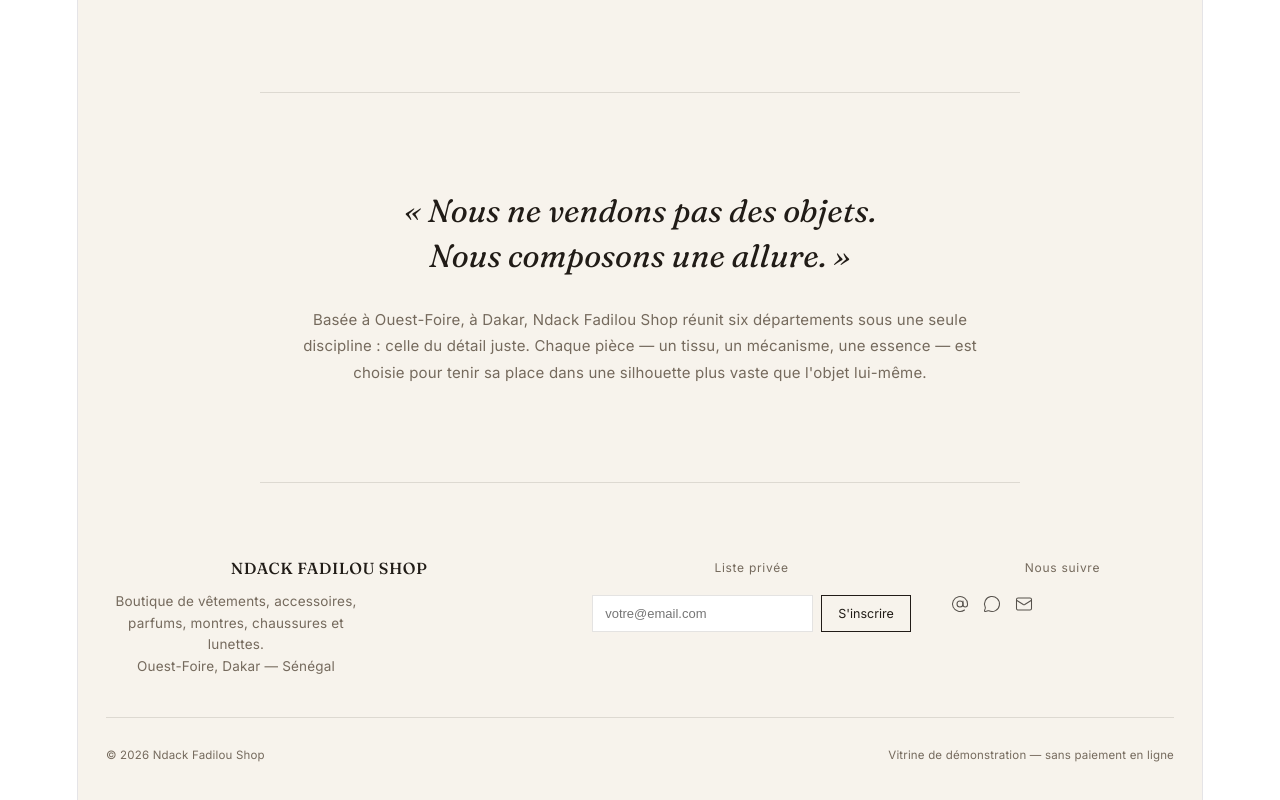
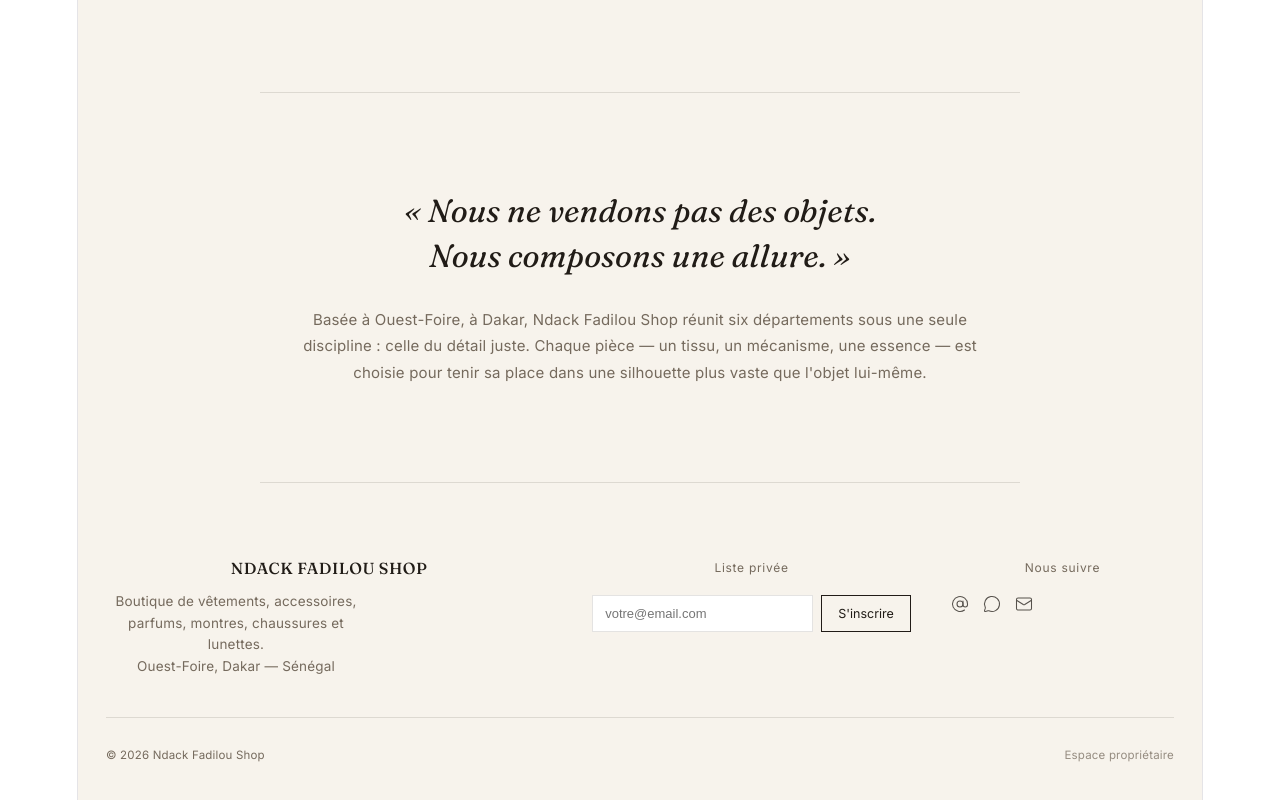
Before and after one commit to IbrahimaDiallo2001/ndack-fadilou-shop, a React (Vite) app: page / in a window 1280 px wide. Shown: the part 3396-4196 px from the top of the page. Built offline with nearby package versions, Linux system fonts and the light colour scheme.

Commit message:
Ajout d'un lien discret vers l'administration

```diff
--- a/src/App.jsx
+++ b/src/App.jsx
@@ -402,7 +402,9 @@
         </div>
         <div style={styles.footerBottom}>
           <span>© {new Date().getFullYear()} Ndack Fadilou Shop</span>
-          <span>Vitrine de démonstration — sans paiement en ligne</span>
+          <a href="/admin/" style={styles.footerAdminLink} className="mer-link">
+            Espace propriétaire
+          </a>
         </div>
       </footer>
 
@@ -992,6 +994,11 @@
     flexWrap: "wrap",
     gap: 8,
   },
+  footerAdminLink: {
+    color: colors.muted,
+    textDecoration: "none",
+    fontSize: 11.5,
+  },
   overlay: {
     position: "fixed",
     inset: 0,
```
